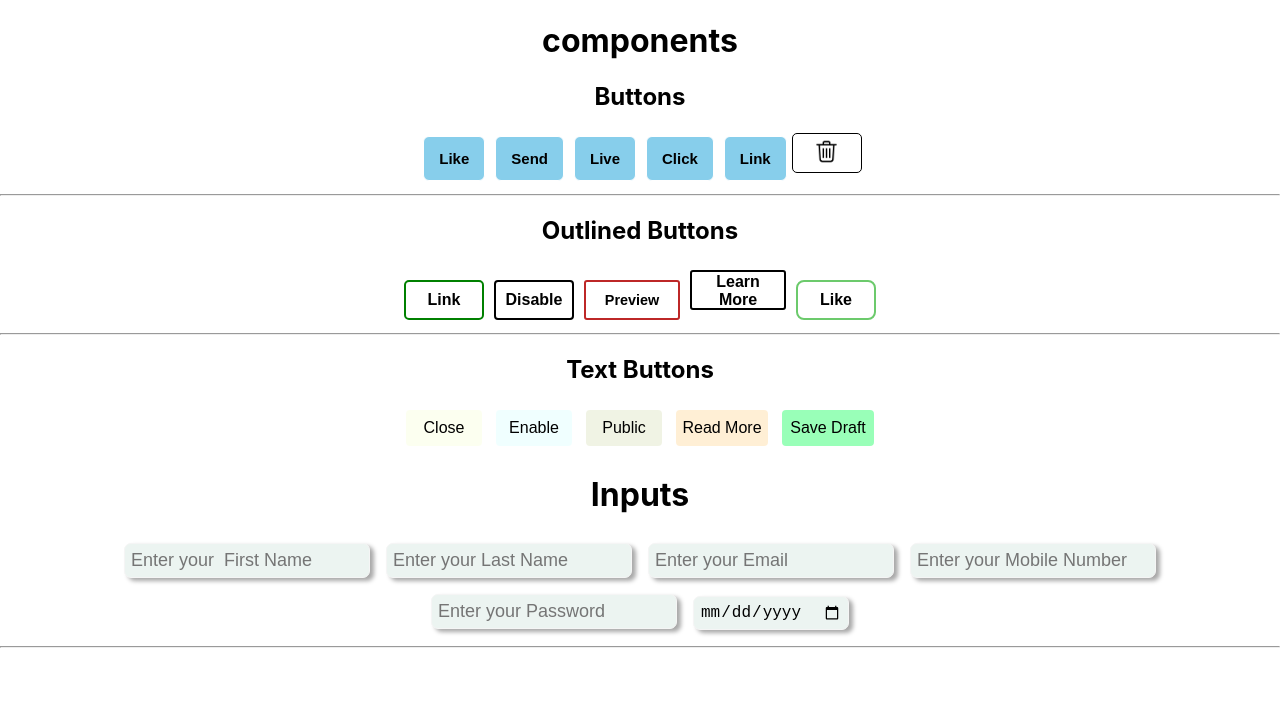
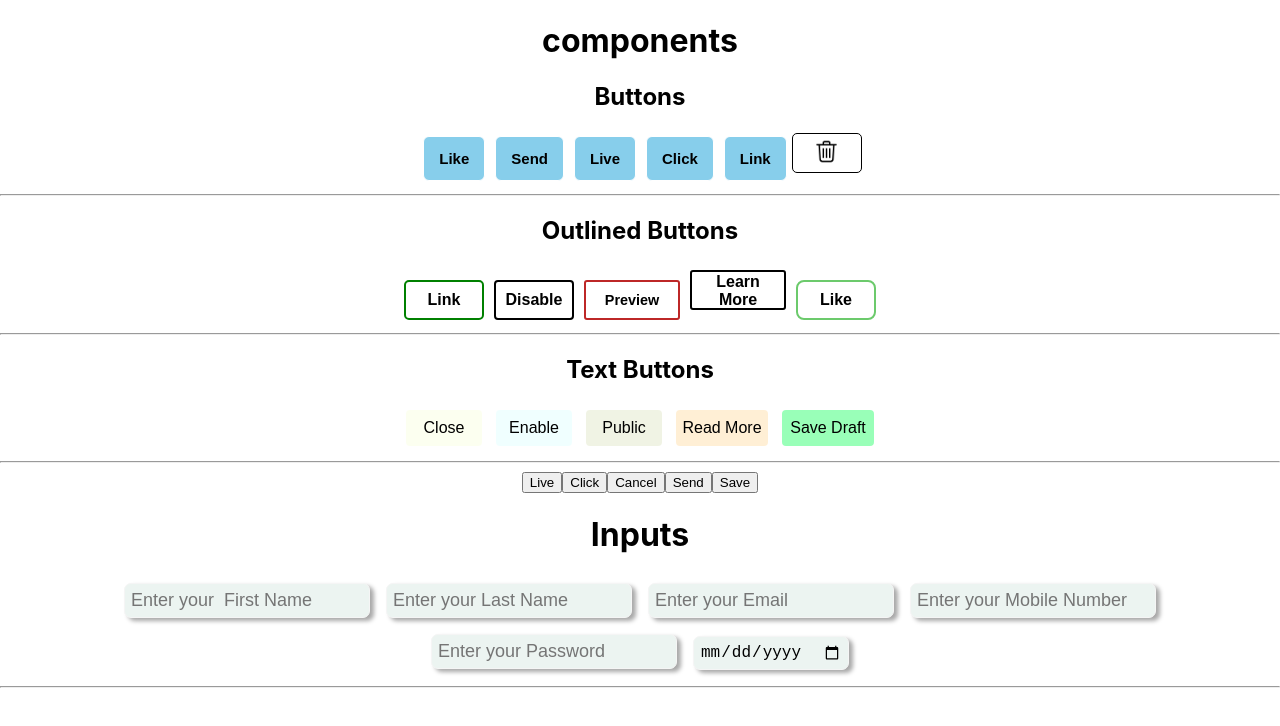
Before and after one commit to parvejg/component-library-321, a React (Create React App) app: page / in a window 1280 px wide. Shown: the top 726 px of the page. Built offline with nearby package versions, Linux system fonts and the light colour scheme.

Commit message:
Elevated btn structure complete

```diff
--- a/src/App.js
+++ b/src/App.js
@@ -5,6 +5,7 @@ import './components/button.css';
 import {Buttoncomponent, DeleteBtn, OutlineBtn, TextBtn} from './components/button'
 import Inputs from './components/input'
 import { Component } from 'react';
+import ElevatedBtn from './components/elevatedBtn';
 
 
 function App() {
@@ -32,6 +33,13 @@ function App() {
  <TextBtn className="publicBtn" name="Public"/>
  <TextBtn className="read-more-btn" name="Read More"/>
  <TextBtn className="save-draft-btn" name="Save Draft"/>
+ <hr/>
+ <ElevatedBtn  className="liveBtn"name="Live"/>
+ <ElevatedBtn className="clickBtn"name="Click"/>
+ <ElevatedBtn className="cancelBtn"name="Cancel"/>
+ <ElevatedBtn className="sendBtn"name="Send"/>
+ <ElevatedBtn className="saveBtn"name="Save"/>
+
  <>
 
 <h1>Inputs</h1>
--- /dev/null
+++ b/src/components/elevatedBtn.js
@@ -0,0 +1,7 @@
+const ElevatedBtn =(props)=>{
+    const {className, name} = props
+    return (
+        <button className={className}>{name}</button>
+    )
+}
+export default ElevatedBtn;
```
